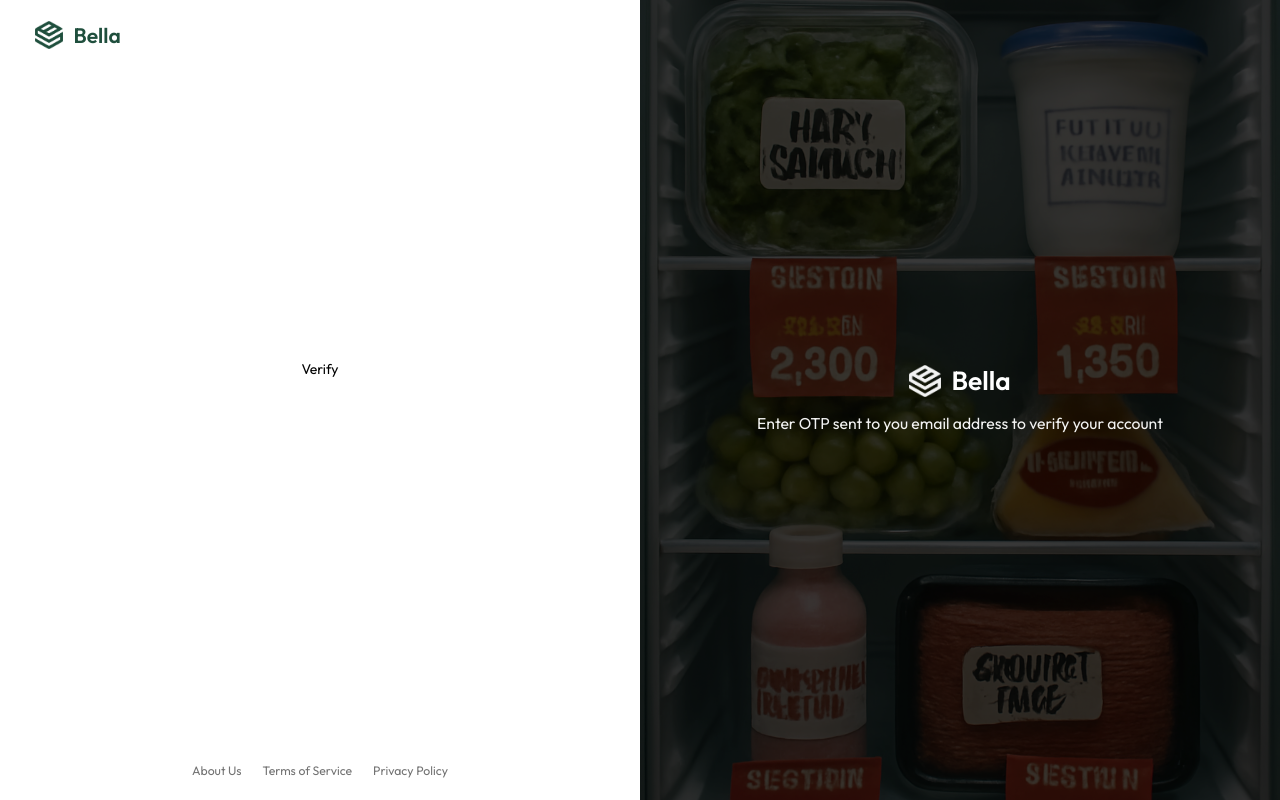
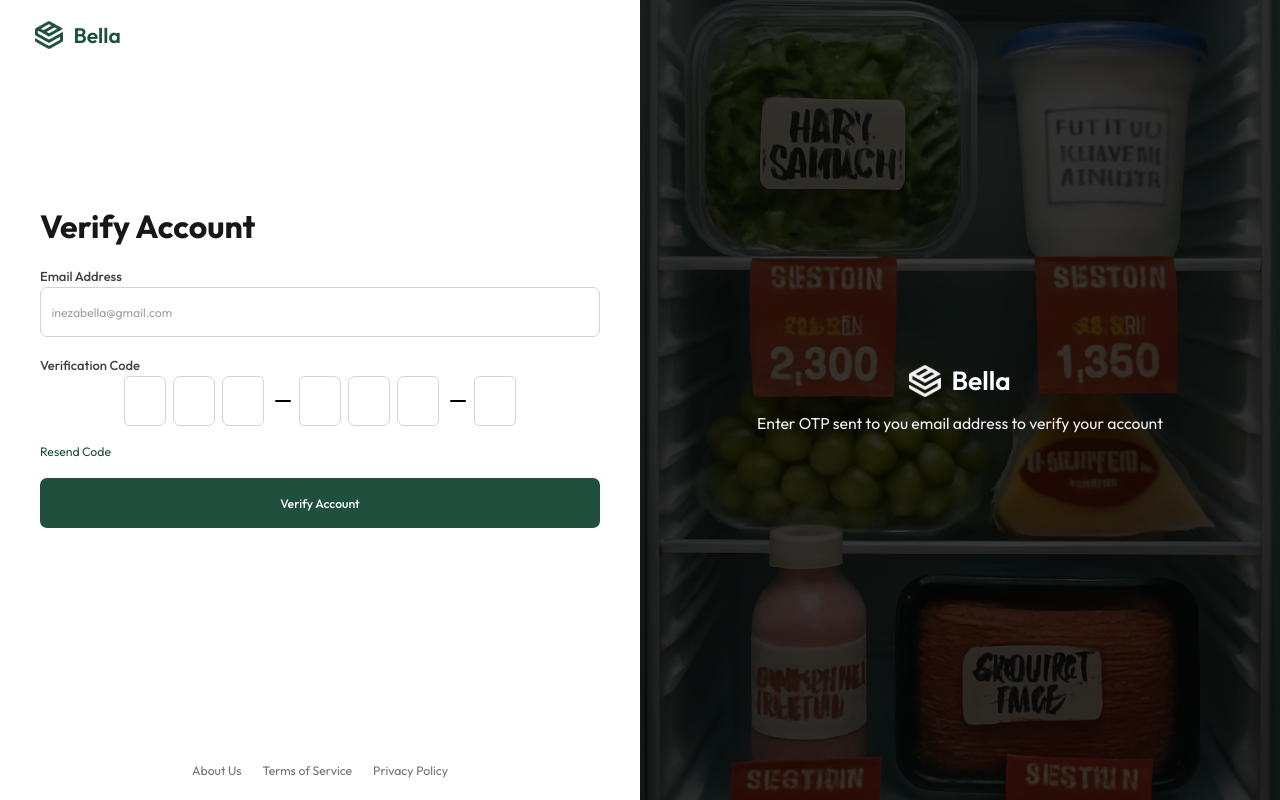
Before and after one commit to kajugadaniels/bella-admin, a React (Vite) app: page /verify in a window 1280 px wide. Built offline with nearby package versions, Linux system fonts and the light colour scheme.

Commit message:
Design verify password

```diff
--- a/src/components/ui/input-otp.jsx
+++ b/src/components/ui/input-otp.jsx
@@ -1,53 +1,74 @@
-import * as React from "react"
-import { OTPInput, OTPInputContext } from "input-otp"
-import { Dot } from "lucide-react"
+import * as React from "react";
+import { OTPInput, OTPInputContext } from "input-otp";
+import { MinusIcon } from "lucide-react";
 
-import { cn } from "@/lib/utils"
+import { cn } from "@/lib/utils";
 
-const InputOTP = React.forwardRef(({ className, containerClassName, ...props }, ref) => (
-  <OTPInput
-    ref={ref}
-    containerClassName={cn("flex items-center gap-2 has-[:disabled]:opacity-50", containerClassName)}
-    className={cn("disabled:cursor-not-allowed", className)}
-    {...props} />
-))
-InputOTP.displayName = "InputOTP"
+function InputOTP({
+  className,
+  containerClassName,
+  ...props
+}) {
+  return (
+    <OTPInput
+      data-slot="input-otp"
+      containerClassName={cn("flex items-center gap-2 has-disabled:opacity-50", containerClassName)}
+      className={cn("disabled:cursor-not-allowed", className)}
+      {...props}
+    />
+  );
+}
 
-const InputOTPGroup = React.forwardRef(({ className, ...props }, ref) => (
-  <div ref={ref} className={cn("flex items-center", className)} {...props} />
-))
-InputOTPGroup.displayName = "InputOTPGroup"
+function InputOTPGroup({
+  className,
+  ...props
+}) {
+  return (
+    <div
+      data-slot="input-otp-group"
+      className={cn("flex items-center", className)}
+      {...props}
+    />
+  );
+}
 
-const InputOTPSlot = React.forwardRef(({ index, className, ...props }, ref) => {
-  const inputOTPContext = React.useContext(OTPInputContext)
-  const { char, hasFakeCaret, isActive } = inputOTPContext.slots[index]
+function InputOTPSlot({
+  index,
+  className,
+  ...props
+}) {
+  const inputOTPContext = React.useContext(OTPInputContext);
+  const { char, hasFakeCaret, isActive } = inputOTPContext?.slots[index] ?? {};
 
   return (
     <div
-      ref={ref}
+      data-slot="input-otp-slot"
+      data-active={isActive}
       className={cn(
-        "relative flex h-10 w-10 items-center justify-center border-y border-r border-input text-sm transition-all first:rounded-l-md first:border-l last:rounded-r-md",
-        isActive && "z-10 ring-2 ring-ring ring-offset-background",
+        // Removed focus, hover, and outline styles to disable borders and outlines
+        "border-input relative flex h-9 w-9 items-center justify-center border-y border-r text-sm shadow-xs transition-all outline-none first:rounded-l-md first:border-l last:rounded-r-md",
         className
       )}
-      {...props}>
+      {...props}
+    >
       {char}
       {hasFakeCaret && (
-        <div
-          className="pointer-events-none absolute inset-0 flex items-center justify-center">
-          <div className="h-4 w-px animate-caret-blink bg-foreground duration-1000" />
+        <div className="pointer-events-none absolute inset-0 flex items-center justify-center">
+          <div className="animate-caret-blink bg-foreground h-4 w-px duration-1000" />
         </div>
       )}
     </div>
   );
-})
-InputOTPSlot.displayName = "InputOTPSlot"
+}
 
-const InputOTPSeparator = React.forwardRef(({ ...props }, ref) => (
-  <div ref={ref} role="separator" {...props}>
-    <Dot />
-  </div>
-))
-InputOTPSeparator.displayName = "InputOTPSeparator"
+function InputOTPSeparator({
+  ...props
+}) {
+  return (
+    <div data-slot="input-otp-separator" role="separator" {...props}>
+      <MinusIcon />
+    </div>
+  );
+}
 
-export { InputOTP, InputOTPGroup, InputOTPSlot, InputOTPSeparator }
+export { InputOTP, InputOTPGroup, InputOTPSlot, InputOTPSeparator };
--- a/src/pages/auth/Verify.jsx
+++ b/src/pages/auth/Verify.jsx
@@ -1,9 +1,98 @@
-import React from 'react'
+import React, { useEffect, useMemo, useRef, useState } from "react";
+import { useNavigate } from "react-router-dom";
+import { toast } from "sonner";
+import { motion } from "framer-motion";
+import { Button } from "@/components/ui/button";
+import { Label } from "@/components/ui/label";
+import { Input } from "@/components/ui/input";
+import {
+    InputOTP,
+    InputOTPGroup,
+    InputOTPSlot,
+    InputOTPSeparator,
+} from "@/components/ui/input-otp";
 
 const Verify = () => {
+
+    const slotCls =
+        "input-otp-slot h-[50px] w-10 sm:w-12 rounded-lg border border-neutral-300 " +
+        "text-[18px] font-medium text-neutral-900 " +
+        "outline-none focus:outline-none focus-visible:outline-none " +
+        "ring-0 focus:ring-0 focus-visible:ring-0 ring-offset-0 focus:ring-offset-0 focus-visible:ring-offset-0 " +
+        "shadow-none";
+
     return (
-        <div>
-            Verify
+        <div className="w-full">
+            <div className="mb-7">
+                <h1 className="text-[32px] leading-none font-bold text-neutral-900">Verify Account</h1>
+            </div>
+
+            <form className="space-y-5">
+                {/* Email (prefilled, still editable) */}
+                <div className="space-y-2">
+                    <Label htmlFor="email" className="text-[13px] text-neutral-700">
+                        Email Address
+                    </Label>
+                    <Input
+                        id="email"
+                        name="email"
+                        type="email"
+                        placeholder="inezabella@gmail.com"
+                        className="h-[50px] rounded-lg border-neutral-300 text-[14px] placeholder:text-neutral-400
+                       focus-visible:ring-0 focus-visible:ring-offset-0 focus-visible:outline-none
+                       hover:border-neutral-400"
+                    />
+                </div>
+
+                {/* 7-digit OTP */}
+                <div className="space-y-2">
+                    <Label className="text-[13px] text-neutral-700">Verification Code</Label>
+                    <div className="flex justify-center">
+                        <InputOTP className="mx-auto">
+                            <InputOTPGroup className="gap-2">
+                                <InputOTPSlot index={0} className={slotCls} />
+                                <InputOTPSlot index={1} className={slotCls} />
+                                <InputOTPSlot index={2} className={slotCls} />
+                            </InputOTPGroup>
+
+                            <InputOTPSeparator className="w-6" />
+
+                            <InputOTPGroup className="gap-2">
+                                <InputOTPSlot index={3} className={slotCls} />
+                                <InputOTPSlot index={4} className={slotCls} />
+                                <InputOTPSlot index={5} className={slotCls} />
+                            </InputOTPGroup>
+
+                            <InputOTPSeparator className="w-6" />
+
+                            <InputOTPGroup className="gap-2">
+                                <InputOTPSlot index={6} className={slotCls} />
+                            </InputOTPGroup>
+                        </InputOTP>
+                    </div>
+                </div>
+
+                {/* Timer + Resend */}
+                <div className="flex items-center justify-between text-sm">
+                    <button
+                        type="button"
+                        className="text-primary hover:opacity-80"
+                    >
+                        Resend Code
+                    </button>
+                </div>
+
+                {/* Verify */}
+                <motion.div whileTap={{ scale: 0.98 }} whileHover={{ y: -1 }}>
+                    <Button
+                        type="submit"
+                        className="w-full h-[50px] rounded-lg bg-[var(--primary-color)] text-white
+                       hover:opacity-95 active:opacity-90 outline-none focus-visible:outline-none"
+                    >
+                        Verify Account
+                    </Button>
+                </motion.div>
+            </form>
         </div>
     )
 }
```
